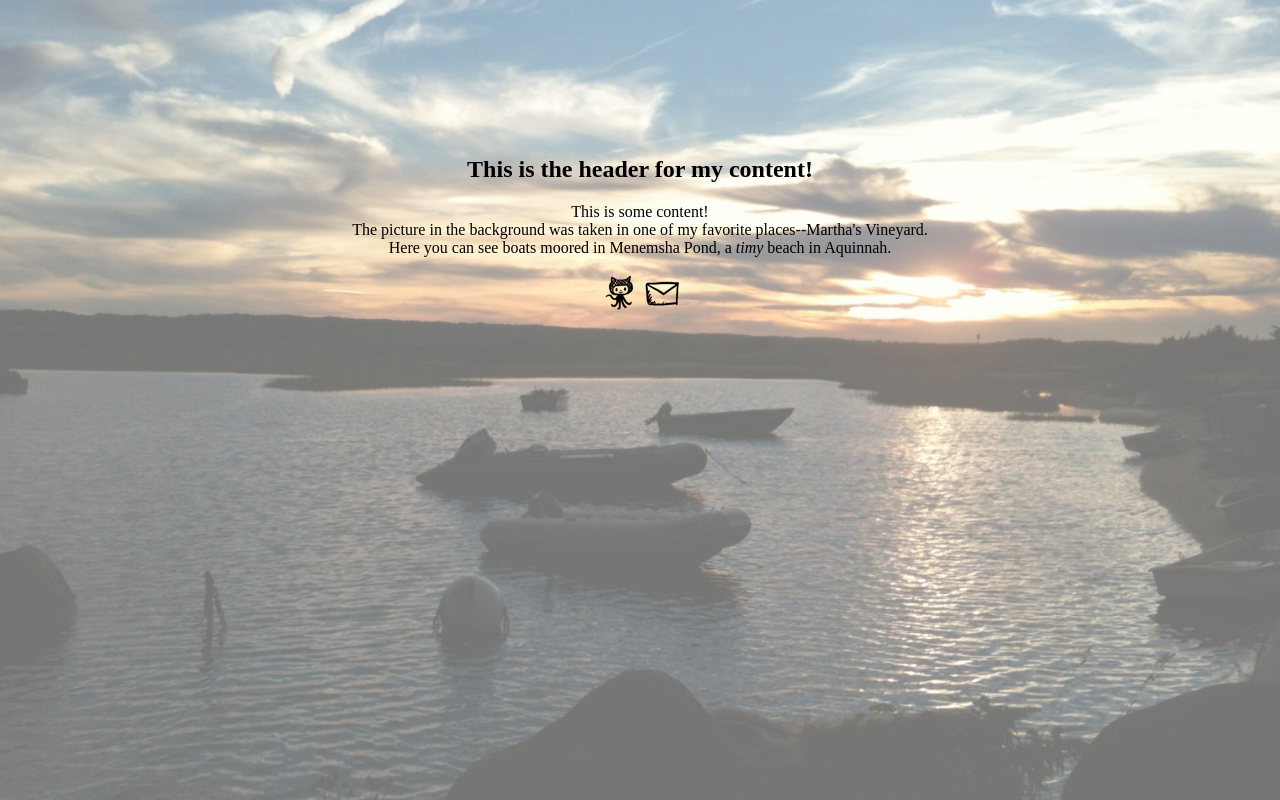
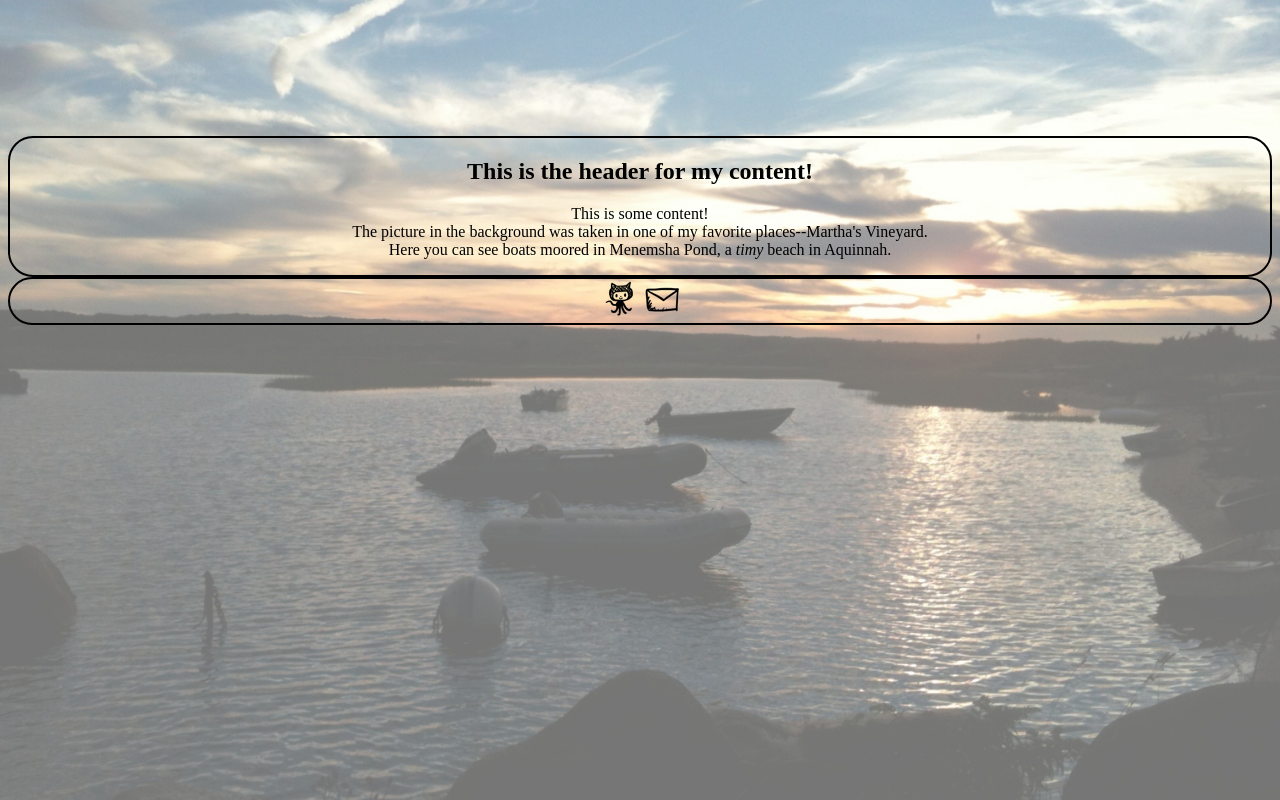
Before and after one commit to SherrySeibel/LTC_HTML_CSS, a plain HTML site: page index.html in a window 1280 px wide. Drawn offline with Linux system fonts and the light colour scheme.

Commit message:
Added borders

```diff
--- a/styles.css
+++ b/styles.css
@@ -2,11 +2,14 @@
 body {
 	text-align: center;
 	padding-top: 10%
-
+}
+div {
+	border: 2px solid;
+	border-radius: 25px;
 }
 
 }
-.icons {
+body div a #icons {
 	position: absolute;
 	border-top: center;
 	border-left: center;
@@ -25,6 +28,8 @@ html {
 	bottom: 0;
 	background-attachment: fixed;
 }
+
+
 /* Making a picture opaque and a background
 
 #background {
```
